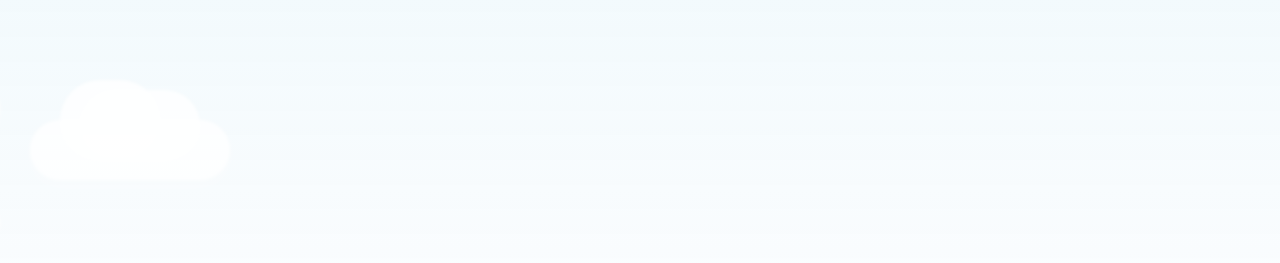
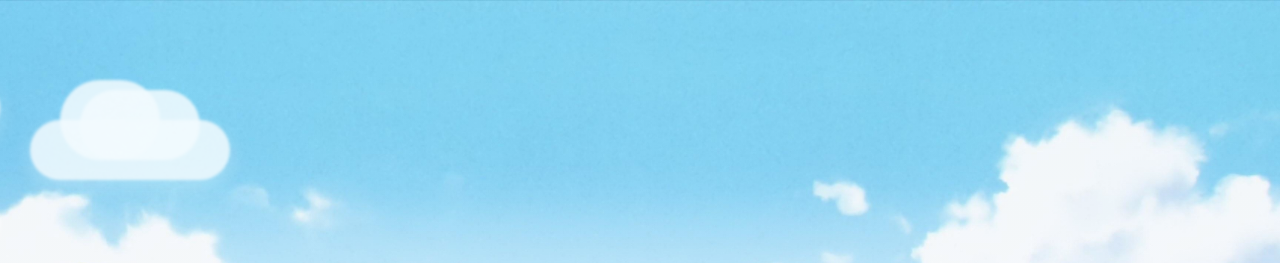
Before and after one commit to Lukan89/Lukan89.github.io, a plain HTML site: page index.html in a window 1280 px wide. Shown: the top 263 px of the page. Drawn offline with Linux system fonts and the light colour scheme.

Commit message:
Update style.css

```diff
--- a/style.css
+++ b/style.css
@@ -20,7 +20,7 @@ body {
     width: 100%;
     height: 100%;
     z-index: 0;
-    background-image: url('1770738575435_image.png'); /* Change this to your image filename */
+    background-image: url('yHyB55x-3177774470.jpg'); /* Change this to your image filename */
     background-size: cover;
     background-position: center;
     background-repeat: no-repeat;
```
